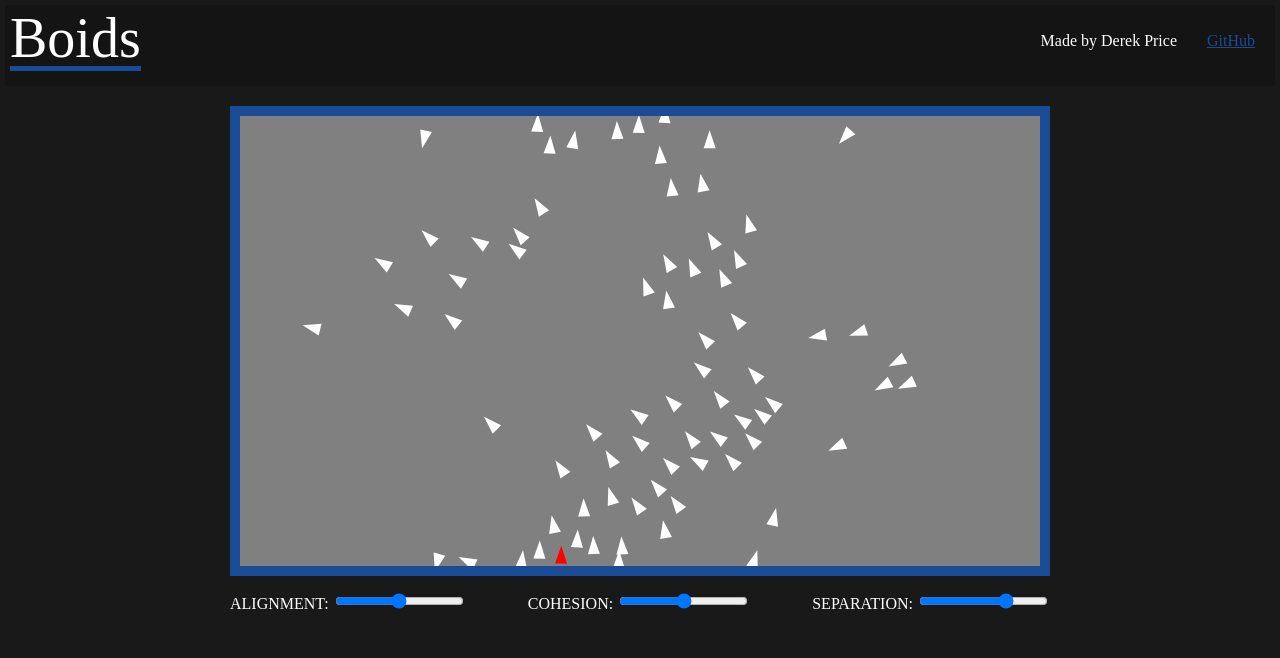
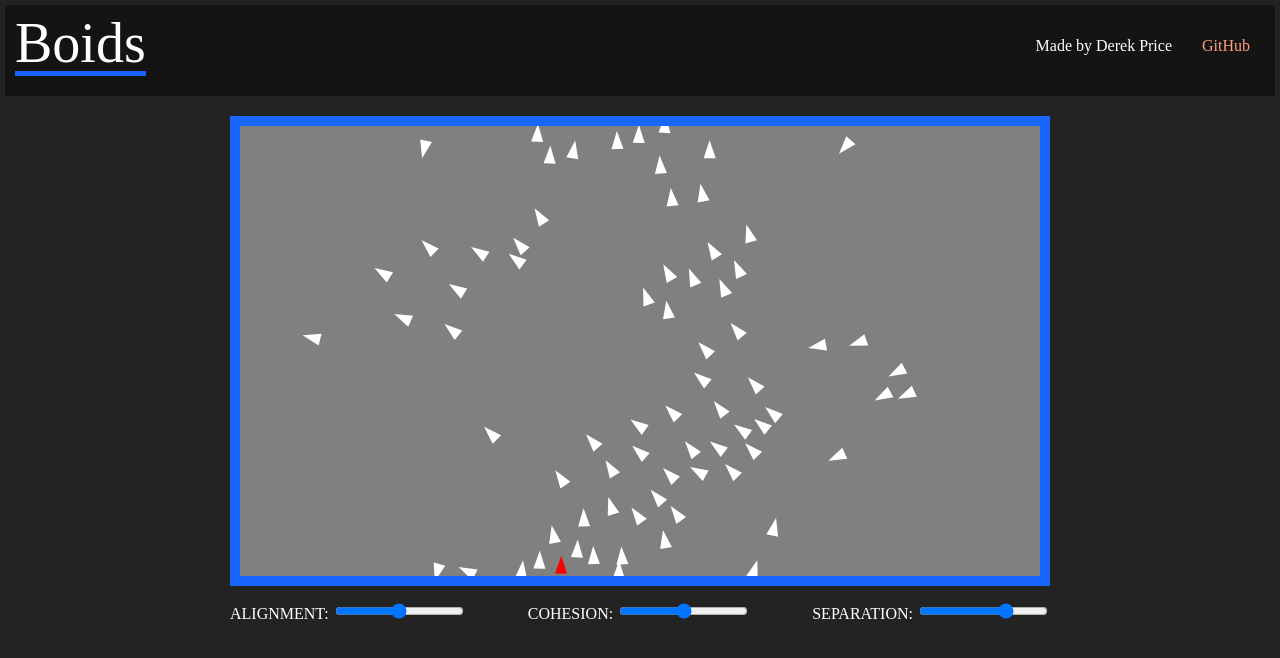
Before and after one commit to DerekPixel/boids-v2, a plain HTML site: page index.html in a window 1280 px wide. Drawn offline with Linux system fonts and the light colour scheme.

Commit message:
changed colours and added css variables

```diff
--- a/app.css
+++ b/app.css
@@ -51,32 +51,40 @@ box-sizing: border-box;
 }
 /*#endregion*/
 
+:root {
+  --accent-blue: rgb(25, 102, 255);
+  --main-background-color: rgb(35, 35, 35);
+  --darker-background-color: rgb(20, 20, 20);
+}
+
 a {
-  color: rgb(25, 75, 150);
+  color: lightsalmon;
+  text-decoration: none;
 }
 
 a:visited {
-  color: rgb(25, 75, 150);
+  color: lightsalmon;
+  text-decoration: none;
 }
 
 body {
-  background-color: rgb(25,25, 25);
+  background-color: var(--main-background-color);
   color: white;
   height: 100vh;
 }
 
 header {
   align-items: center;
-  background-color: rgb(20, 20, 20);
+  background-color: var(--darker-background-color);
   display: flex;
   justify-content: space-between;
-  padding: 5px 5px 15px 5px;
+  padding: 10px 10px 20px 10px;
   margin: 5px 5px 20px 5px;
 }
 
 h1 {
   font-size: 56px;
-  border-bottom: 5px solid rgb(25, 75, 150);
+  border-bottom: 5px solid var(--accent-blue);
 }
 
 .creds-div {
@@ -97,7 +105,7 @@ main {
 
 #mycanvas {
   background-color: grey;
-  border: 10px solid rgb(25, 75, 150);
+  border: 10px solid var(--accent-blue);
 
 }
 
```
